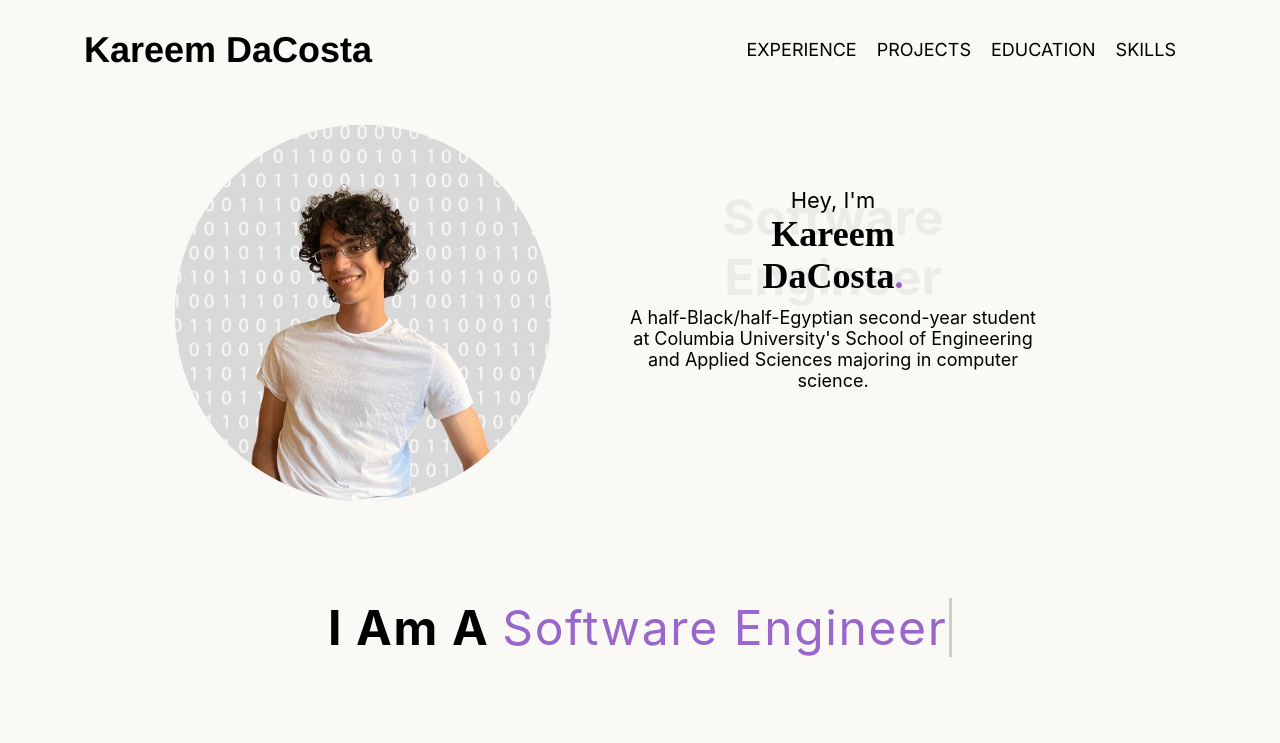
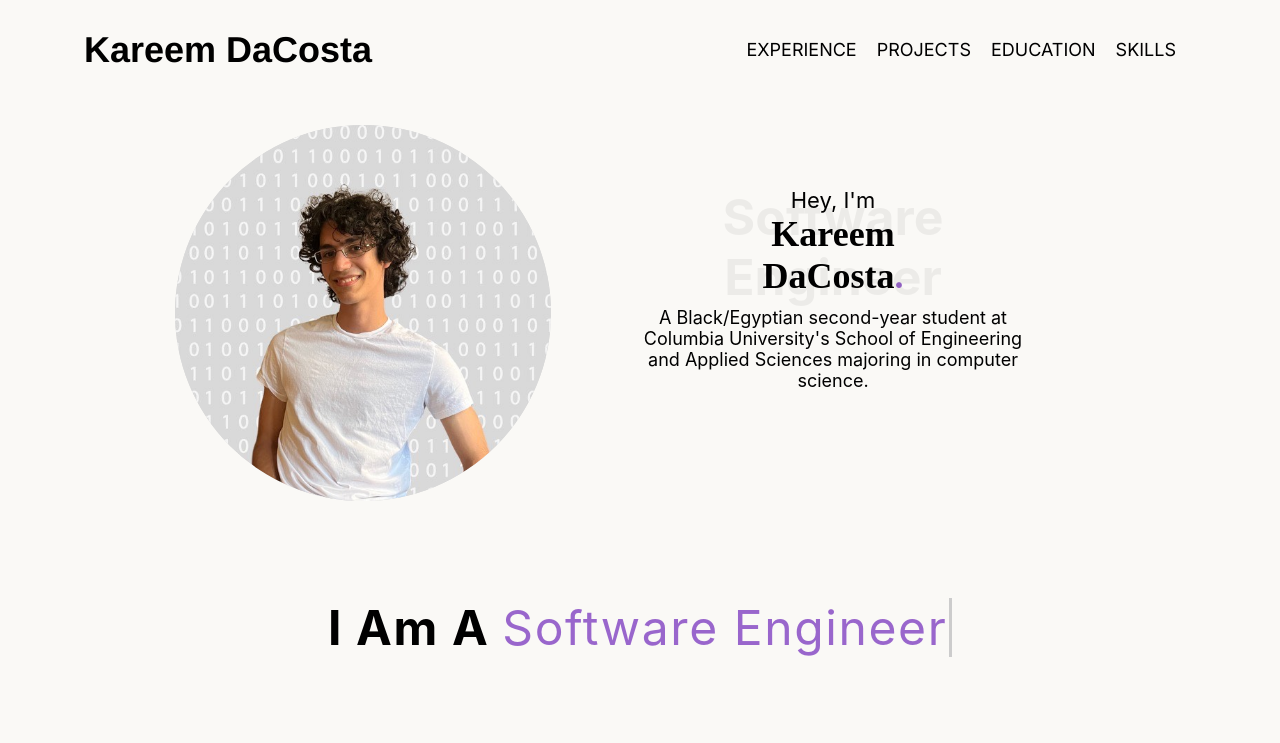
Before and after one commit to KareemDaCosta/kareem-dacosta-personal-website, a React (Create React App) app: page / in a window 1280 px wide. Shown: the top 743 px of the page. Built offline with nearby package versions, Linux system fonts and the light colour scheme.

Commit message:
Update home

```diff
--- a/src/components/Home/Home.jsx
+++ b/src/components/Home/Home.jsx
@@ -29,7 +29,7 @@ export default function Home() {
               </div>
             </div>
             <div className="profile-card-text-blurb">
-              A half-Black/half-Egyptian second-year student at Columbia University's School of
+              A Black/Egyptian second-year student at Columbia University's School of
               Engineering and Applied Sciences majoring in computer science.
             </div>
           </div>
```
